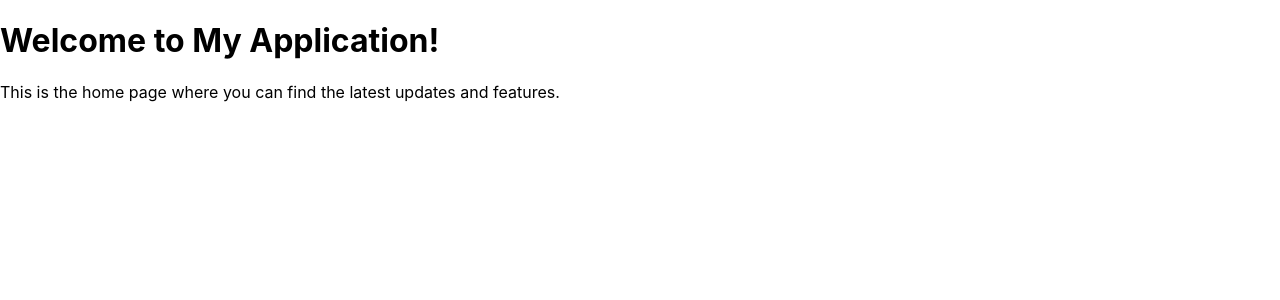
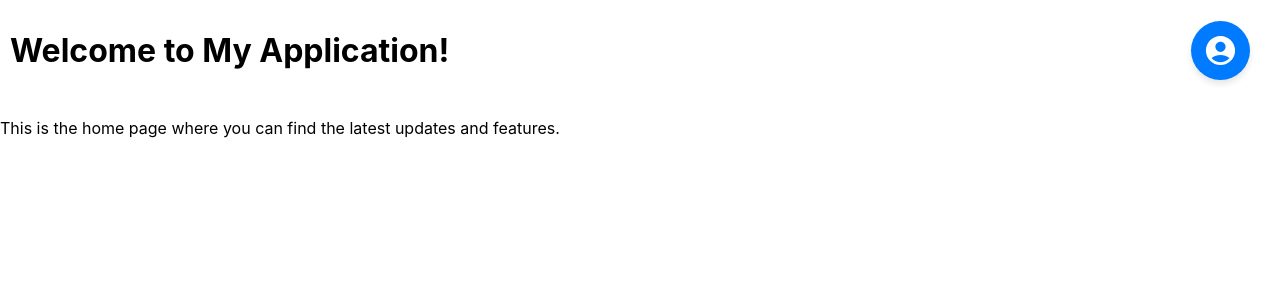
Before and after one commit to PeaTheeravee/AirCheck-WebApp-Project, a React (Create React App) app in the folder frontend/: page / in a window 1280 px wide. Shown: the top 300 px of the page. Built offline with nearby package versions, Linux system fonts and the light colour scheme.

Commit message:
Add a button to go to the admin home page

```diff
--- a/frontend/package.json
+++ b/frontend/package.json
@@ -3,6 +3,10 @@
   "version": "0.1.0",
   "private": true,
   "dependencies": {
+    "@emotion/react": "^11.14.0",
+    "@emotion/styled": "^11.14.0",
+    "@mui/icons-material": "^6.3.0",
+    "@mui/material": "^6.3.0",
     "axios": "^1.7.9",
     "cra-template": "1.2.0",
     "react": "^18.3.1",
--- a/frontend/src/App.js
+++ b/frontend/src/App.js
@@ -1,12 +1,14 @@
 import React from "react";
 import { BrowserRouter as Router, Routes, Route } from "react-router-dom";
 import Home from "./pages/home";
+import AdminHome from "./pages/adminhome"; // Import adminhome
 
 function App() {
     return (
         <Router>
             <Routes>
                 <Route path="/" element={<Home />} />
+                <Route path="/adminhome" element={<AdminHome />} /> {/* เพิ่ม Route */}
             </Routes>
         </Router>
     );
--- /dev/null
+++ b/frontend/src/pages/adminhome.js
@@ -0,0 +1,12 @@
+import React from "react";
+
+const AdminHome = () => {
+    return (
+        <div>
+            <h1>Admin Home</h1>
+            <p>Welcome to the admin dashboard!</p>
+        </div>
+    );
+};
+
+export default AdminHome;
--- a/frontend/src/pages/home.css
+++ b/frontend/src/pages/home.css
@@ -1 +1,26 @@
-/* home.css */
+.home-header {
+    display: flex;
+    justify-content: space-between;
+    align-items: center;
+    padding: 10px;
+}
+
+.profile-icon {
+    background-color: #007BFF; /* พื้นหลังปุ่ม */
+    color: white;             /* สีของไอคอน */
+    border: none;             /* เอาเส้นขอบออก */
+    border-radius: 50%;       /* ทำให้ปุ่มเป็นวงกลม */
+    padding: 12px;            /* เพิ่มพื้นที่ในปุ่ม */
+    cursor: pointer;
+    margin-right: 20px;       /* ระยะห่างจากขอบขวา */
+    box-shadow: 0px 4px 6px rgba(0, 0, 0, 0.1); /* เงาให้ปุ่มดูมีมิติ */
+    transition: background-color 0.3s ease, box-shadow 0.3s ease; /* เอฟเฟกต์ */
+    display: flex;
+    align-items: center;
+    justify-content: center;
+}
+
+.profile-icon:hover {
+    background-color: #0056b3; /* สีเมื่อ hover */
+    box-shadow: 0px 6px 8px rgba(0, 0, 0, 0.2); /* เพิ่มเงาเข้มขึ้น */
+}
--- a/frontend/src/pages/home.js
+++ b/frontend/src/pages/home.js
@@ -1,9 +1,22 @@
 import React from "react";
+import { useNavigate } from "react-router-dom";
+import AccountCircleIcon from "@mui/icons-material/AccountCircle"; // ไอคอนรูปคน
+import "./home.css";
 
 const Home = () => {
+    const navigate = useNavigate();
+
     return (
         <div>
-            <h1>Welcome to My Application!</h1>
+            <header className="home-header">
+                <h1>Welcome to My Application!</h1>
+                <button
+                    className="profile-icon"
+                    onClick={() => navigate("/adminhome")}
+                >
+                    <AccountCircleIcon fontSize="large" />
+                </button>
+            </header>
             <p>This is the home page where you can find the latest updates and features.</p>
         </div>
     );
```
Also changed, not shown: frontend/src/pages/adminhome.css (added), 1 other file (tests, documents, lock files or other folders).
